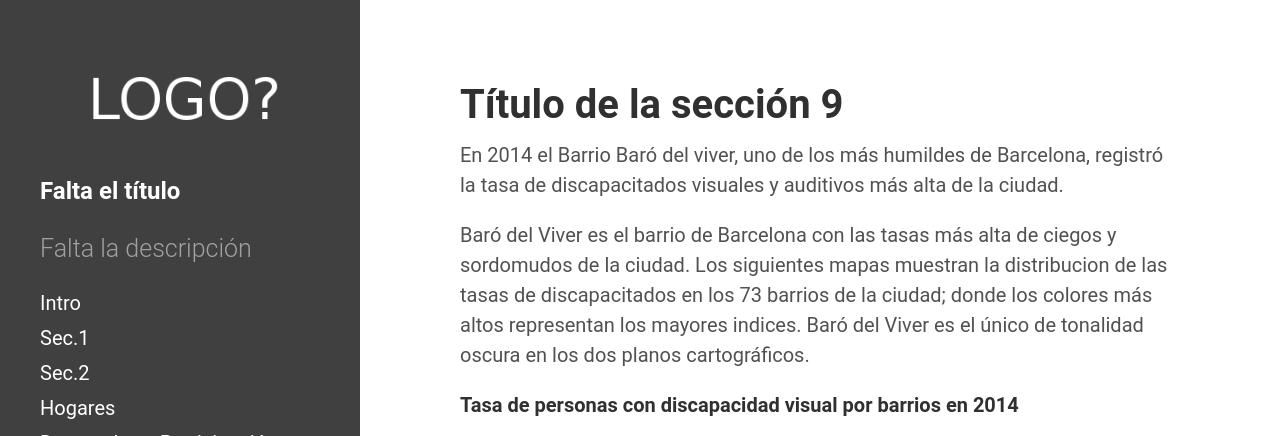
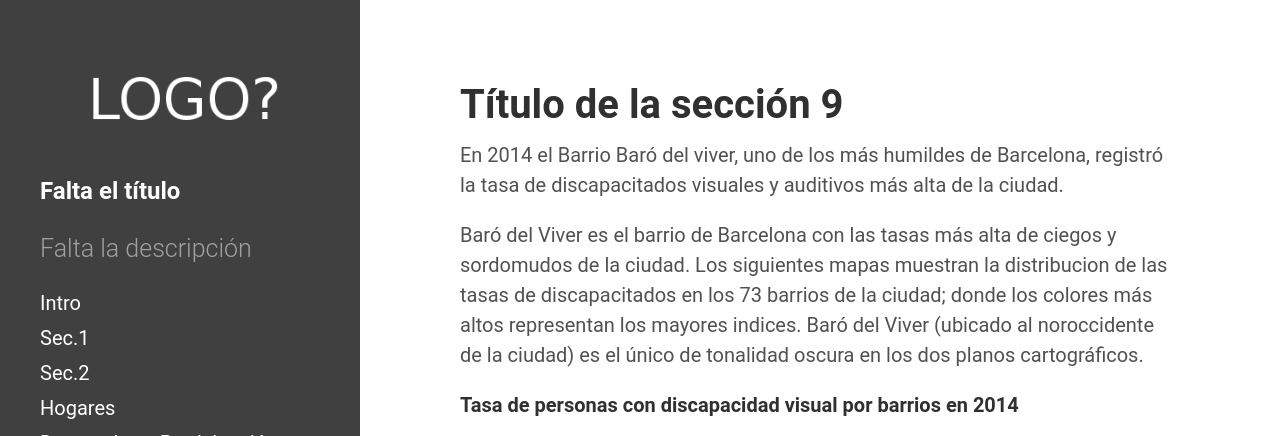
Before and after one commit to mper-bcn-ny/2017-metro, a Jekyll site: the page built from _posts/2017-02-12-seccion9.md, in a window 1280 px wide and 900 px high, cut to the strip 0-436 px from the top of the window. Built offline with Jekyll 4.4.1, drawn with Linux system fonts in a browser that asks for light colours.

Commit message:
Update 2017-02-12-seccion9.md

```diff
--- a/_posts/2017-02-12-seccion9.md
+++ b/_posts/2017-02-12-seccion9.md
@@ -8,7 +8,7 @@ En 2014 el Barrio Baró del viver, uno de los más humildes de Barcelona, regist
 
 
 
-Baró del Viver es el barrio de Barcelona con las tasas más alta de ciegos y sordomudos de la ciudad. Los siguientes mapas muestran la distribucion de las tasas de discapacitados en los 73 barrios de la ciudad; donde los colores más altos representan los mayores indices. Baró del Viver es el único de tonalidad oscura en los dos planos cartográficos.
+Baró del Viver es el barrio de Barcelona con las tasas más alta de ciegos y sordomudos de la ciudad. Los siguientes mapas muestran la distribucion de las tasas de discapacitados en los 73 barrios de la ciudad; donde los colores más altos representan los mayores indices. Baró del Viver (ubicado al noroccidente de la ciudad) es el único de tonalidad oscura en los dos planos cartográficos.
 
 **Tasa de personas con discapacidad visual por barrios en 2014**
 
```
